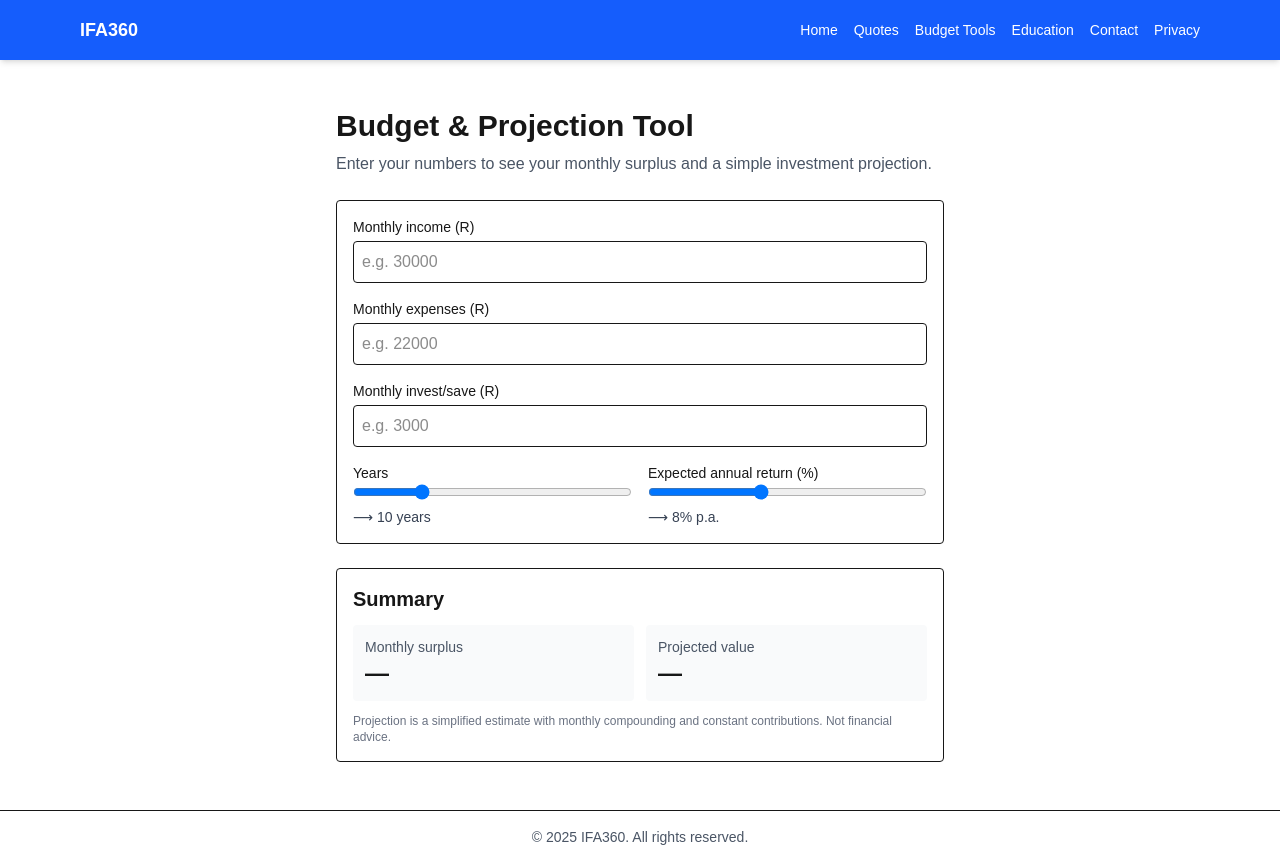
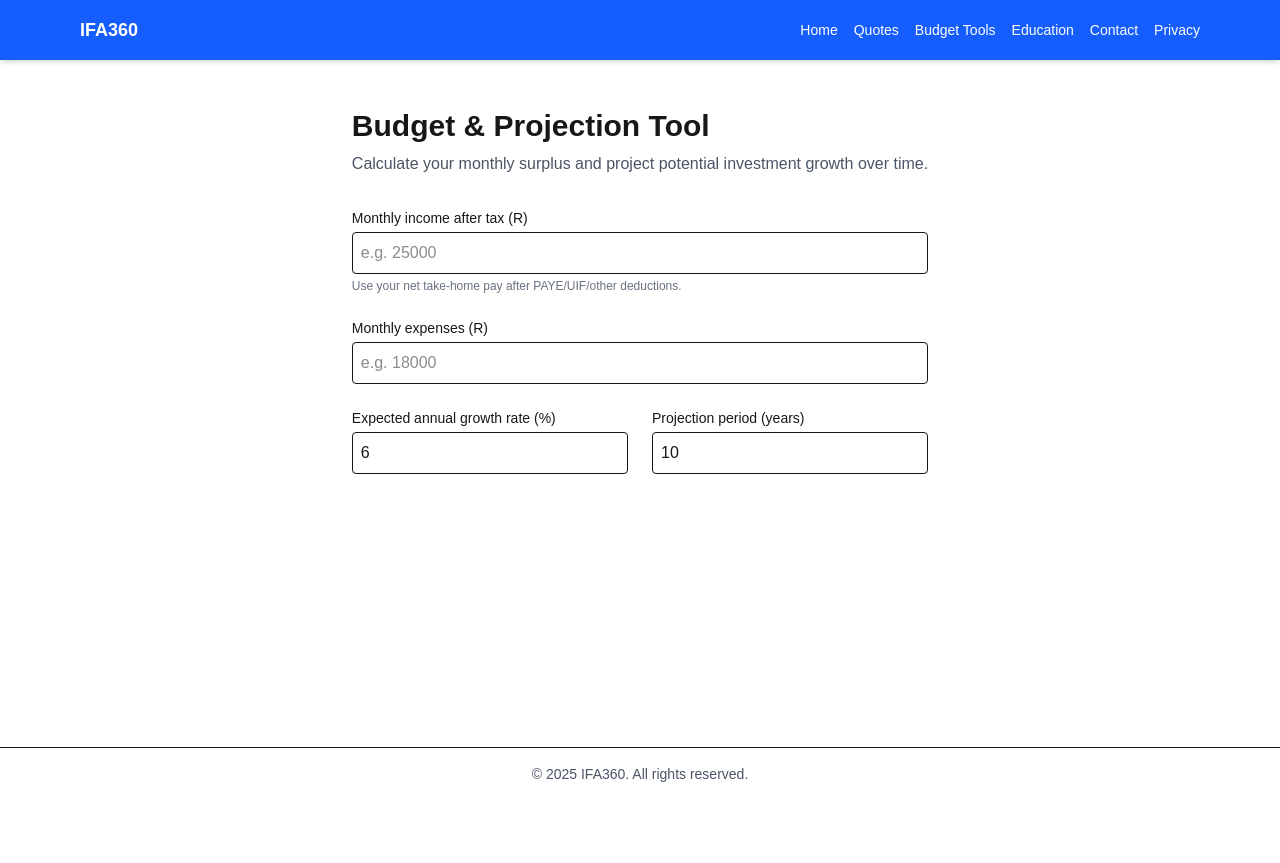
Before and after one commit to Spinazze82/ifa360-client, a Next.js app: page /budget in a window 1280 px wide. After the commit the page ends 800 px from the top, so only its background shows below. Built offline with nearby package versions, Linux system fonts and the light colour scheme.

Commit message:
feat: budget tool uses net income and adds projection line chart

```diff
--- a/src/app/budget/page.tsx
+++ b/src/app/budget/page.tsx
@@ -1,53 +1,132 @@
 "use client";
+
 import { useMemo, useState } from "react";
 
-// Simple monthly compounding projection
-function project(totalMonths: number, monthly: number, annualRatePct: number) {
-  const r = annualRatePct / 100;
-  const i = r / 12; // monthly rate
-  // Future value of an annuity due to monthly contributions
-  // FV = P * [((1+i)^n - 1) / i]
-  const fv = i === 0 ? monthly * totalMonths : monthly * ((Math.pow(1 + i, totalMonths) - 1) / i);
-  return Math.round(fv);
+/** Tiny inline chart (no libraries) */
+function LineChart({
+  data,
+  height = 240,
+  className = "",
+}: {
+  data: { x: number; y: number }[];
+  height?: number;
+  className?: string;
+}) {
+  if (!data.length) return null;
+
+  // padding around the plot area
+  const pad = 28;
+  const w = 800; // logical width (svg scales to fit container)
+  const h = height;
+
+  const xs = data.map((d) => d.x);
+  const ys = data.map((d) => d.y);
+  const minX = Math.min(...xs);
+  const maxX = Math.max(...xs);
+  const minY = 0; // start at zero for finance charts
+  const maxY = Math.max(...ys);
+
+  const xScale = (x: number) =>
+    pad + ((x - minX) / Math.max(1, maxX - minX)) * (w - pad * 2);
+  const yScale = (y: number) =>
+    h - pad - ((y - minY) / Math.max(1, maxY - minY)) * (h - pad * 2);
+
+  const path = data
+    .map((d, i) => `${i ? "L" : "M"} ${xScale(d.x).toFixed(2)} ${yScale(d.y).toFixed(2)}`)
+    .join(" ");
+
+  // simple y-axis ticks: 0%, 50%, 100% of max
+  const ticks = [0, 0.5, 1].map((t) => ({
+    y: minY + (maxY - minY) * t,
+    label:
+      "R" +
+      Math.round((minY + (maxY - minY) * t)).toLocaleString(),
+  }));
+
+  return (
+    <div className={`w-full overflow-hidden ${className}`}>
+      <svg viewBox={`0 0 ${w} ${h}`} className="w-full h-auto">
+        {/* axes */}
+        <line x1={pad} y1={h - pad} x2={w - pad} y2={h - pad} stroke="currentColor" strokeWidth="1" opacity={0.3} />
+        <line x1={pad} y1={pad} x2={pad} y2={h - pad} stroke="currentColor" strokeWidth="1" opacity={0.3} />
+
+        {/* y ticks */}
+        {ticks.map((t, i) => {
+          const y = yScale(t.y);
+          return (
+            <g key={i}>
+              <line x1={pad} y1={y} x2={w - pad} y2={y} stroke="currentColor" strokeWidth="1" opacity={0.1} />
+              <text x={pad - 8} y={y} textAnchor="end" dominantBaseline="middle" fontSize="10" fill="currentColor" opacity={0.6}>
+                {t.label}
+              </text>
+            </g>
+          );
+        })}
+
+        {/* line */}
+        <path d={path} fill="none" stroke="currentColor" strokeWidth="2" />
+
+        {/* last point dot */}
+        {data.length > 0 && (
+          <circle
+            cx={xScale(data[data.length - 1].x)}
+            cy={yScale(data[data.length - 1].y)}
+            r="3.5"
+            fill="currentColor"
+          />
+        )}
+
+        {/* x labels: first & last year */}
+        <text x={pad} y={h - pad + 16} fontSize="10" fill="currentColor" opacity={0.6}>
+          Year {data[0].x}
+        </text>
+        <text x={w - pad} y={h - pad + 16} fontSize="10" fill="currentColor" opacity={0.6} textAnchor="end">
+          Year {data[data.length - 1].x}
+        </text>
+      </svg>
+    </div>
+  );
 }
 
-export default function BudgetPage() {
+export default function Page() {
   const [income, setIncome] = useState<number | "">("");
   const [expenses, setExpenses] = useState<number | "">("");
-  const [monthlyInvest, setMonthlyInvest] = useState<number | "">("");
-  const [years, setYears] = useState(10);
-  const [returnPct, setReturnPct] = useState(8);
+  const [growthRate, setGrowthRate] = useState<number | "">(6);
+  const [years, setYears] = useState<number | "">(10);
 
-  const canCalc = typeof income === "number" && typeof expenses === "number" && typeof monthlyInvest === "number";
+  const surplus = income !== "" && expenses !== "" ? income - expenses : null;
 
-  const surplus = useMemo(() => {
-    if (!canCalc) return null;
-    return Math.max(0, income! - expenses!);
-  }, [income, expenses, canCalc]);
-
+  // simple projection (demo): compound each year's total contributions at rate
   const projection = useMemo(() => {
-    if (!canCalc) return null;
-    const months = years * 12;
-    return project(months, monthlyInvest!, returnPct);
-  }, [monthlyInvest, years, returnPct, canCalc]);
+    if (surplus === null || surplus <= 0 || growthRate === "" || years === "") return [];
+    const arr: { year: number; value: number }[] = [];
+    for (let y = 1; y <= Number(years); y++) {
+      const value = surplus * 12 * y * Math.pow(1 + Number(growthRate) / 100, y);
+      arr.push({ year: y, value });
+    }
+    return arr;
+  }, [surplus, growthRate, years]);
 
   return (
-    <main className="p-8 max-w-2xl mx-auto">
+    <main className="p-8 max-w-3xl mx-auto">
       <h1 className="text-3xl font-bold">Budget & Projection Tool</h1>
       <p className="mt-2 text-gray-600">
-        Enter your numbers to see your monthly surplus and a simple investment projection.
+        Calculate your monthly surplus and project potential investment growth over time.
       </p>
 
-      <section className="mt-6 space-y-4 rounded border bg-white p-4">
+      <div className="mt-8 space-y-6">
         <div>
-          <label className="block text-sm font-medium">Monthly income (R)</label>
+          <label className="block text-sm font-medium">Monthly income after tax (R)</label>
           <input
             type="number"
             className="mt-1 w-full rounded border p-2"
             value={income}
             onChange={(e) => setIncome(e.target.value === "" ? "" : Number(e.target.value))}
-            placeholder="e.g. 30000"
+            placeholder="e.g. 25000"
           />
+          <p className="mt-1 text-xs text-gray-500">
+            Use your net take-home pay after PAYE/UIF/other deductions.
+          </p>
         </div>
 
         <div>
@@ -57,76 +136,78 @@ export default function BudgetPage() {
             className="mt-1 w-full rounded border p-2"
             value={expenses}
             onChange={(e) => setExpenses(e.target.value === "" ? "" : Number(e.target.value))}
-            placeholder="e.g. 22000"
+            placeholder="e.g. 18000"
           />
         </div>
 
-        <div>
-          <label className="block text-sm font-medium">Monthly invest/save (R)</label>
-          <input
-            type="number"
-            className="mt-1 w-full rounded border p-2"
-            value={monthlyInvest}
-            onChange={(e) => setMonthlyInvest(e.target.value === "" ? "" : Number(e.target.value))}
-            placeholder="e.g. 3000"
-          />
-          {surplus !== null && typeof monthlyInvest === "number" && monthlyInvest > surplus && (
-            <p className="mt-1 text-sm text-red-600">
-              Warning: your contribution exceeds your current surplus (R{surplus}).
-            </p>
-          )}
-        </div>
-
-        <div className="grid gap-4 sm:grid-cols-2">
+        <div className="grid gap-6 sm:grid-cols-2">
           <div>
-            <label className="block text-sm font-medium">Years</label>
+            <label className="block text-sm font-medium">Expected annual growth rate (%)</label>
             <input
-              type="range"
-              min={1}
-              max={40}
-              value={years}
-              onChange={(e) => setYears(Number(e.target.value))}
-              className="w-full"
+              type="number"
+              className="mt-1 w-full rounded border p-2"
+              value={growthRate}
+              onChange={(e) => setGrowthRate(e.target.value === "" ? "" : Number(e.target.value))}
+              placeholder="e.g. 6"
             />
-            <div className="text-sm text-gray-700">⟶ {years} years</div>
           </div>
 
           <div>
-            <label className="block text-sm font-medium">Expected annual return (%)</label>
+            <label className="block text-sm font-medium">Projection period (years)</label>
             <input
-              type="range"
-              min={0}
-              max={20}
-              step={0.5}
-              value={returnPct}
-              onChange={(e) => setReturnPct(Number(e.target.value))}
-              className="w-full"
+              type="number"
+              className="mt-1 w-full rounded border p-2"
+              value={years}
+              onChange={(e) => setYears(e.target.value === "" ? "" : Number(e.target.value))}
+              placeholder="e.g. 10"
             />
-            <div className="text-sm text-gray-700">⟶ {returnPct}% p.a.</div>
           </div>
         </div>
-      </section>
+      </div>
 
-      <section className="mt-6 rounded border bg-white p-4">
-        <h2 className="text-xl font-semibold">Summary</h2>
-        <div className="mt-3 grid gap-3 sm:grid-cols-2">
-          <div className="rounded bg-gray-50 p-3">
-            <div className="text-sm text-gray-600">Monthly surplus</div>
-            <div className="text-2xl font-bold">
-              {surplus !== null ? `R${surplus}` : "—"}
-            </div>
-          </div>
-          <div className="rounded bg-gray-50 p-3">
-            <div className="text-sm text-gray-600">Projected value</div>
-            <div className="text-2xl font-bold">
-              {projection !== null && canCalc ? `R${projection.toLocaleString()}` : "—"}
-            </div>
-          </div>
+      {/* Surplus */}
+      {surplus !== null && (
+        <div className="mt-8">
+          <h2 className="text-xl font-semibold">Monthly Surplus</h2>
+          <p className="mt-1 text-lg">R {surplus.toLocaleString()}</p>
         </div>
-        <p className="mt-3 text-xs text-gray-500">
-          Projection is a simplified estimate with monthly compounding and constant contributions. Not financial advice.
-        </p>
-      </section>
+      )}
+
+      {/* Chart */}
+      {projection.length > 0 && (
+        <div className="mt-8">
+          <h2 className="text-xl font-semibold">Projection chart</h2>
+          <LineChart
+            className="mt-3 text-blue-700"
+            data={projection.map((p) => ({ x: p.year, y: p.value }))}
+          />
+        </div>
+      )}
+
+      {/* Table */}
+      {projection.length > 0 && (
+        <div className="mt-8">
+          <h2 className="text-xl font-semibold">Projection table</h2>
+          <table className="mt-2 w-full border-collapse border">
+            <thead>
+              <tr>
+                <th className="border px-4 py-2 text-left">Year</th>
+                <th className="border px-4 py-2 text-left">Estimated Value (R)</th>
+              </tr>
+            </thead>
+            <tbody>
+              {projection.map((row) => (
+                <tr key={row.year}>
+                  <td className="border px-4 py-2">{row.year}</td>
+                  <td className="border px-4 py-2">
+                    {row.value.toLocaleString(undefined, { maximumFractionDigits: 0 })}
+                  </td>
+                </tr>
+              ))}
+            </tbody>
+          </table>
+        </div>
+      )}
     </main>
   );
 }
```
